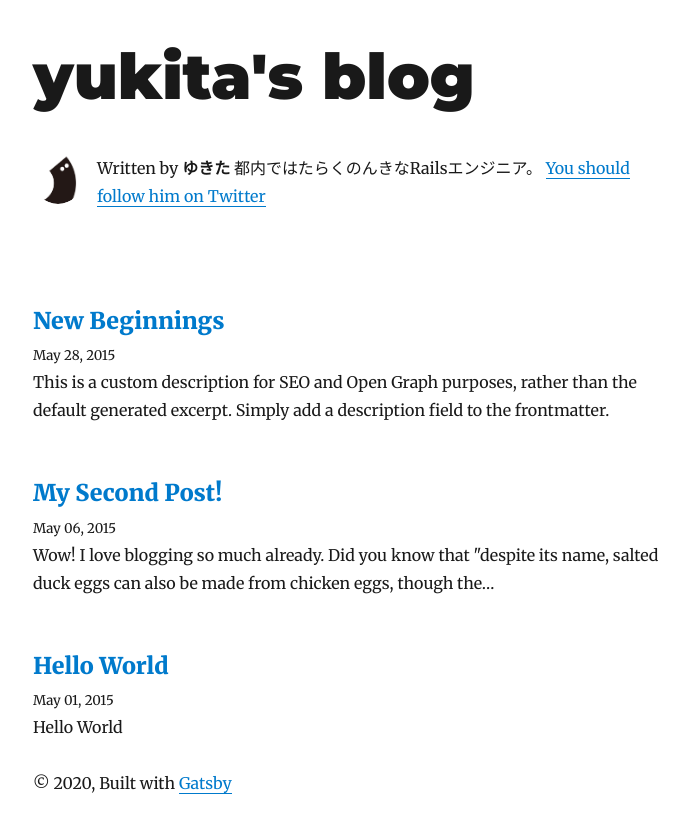
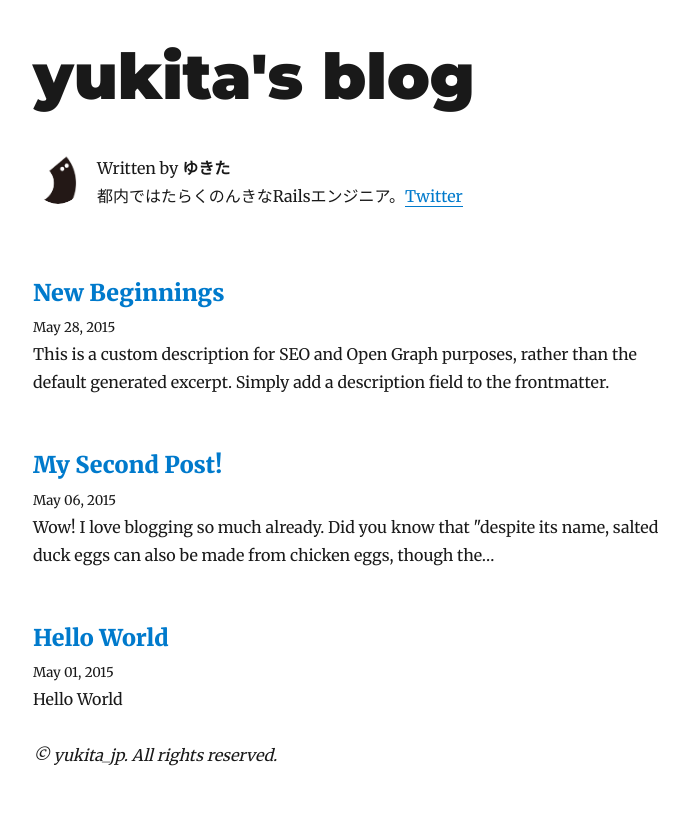
Before and after one commit to creatase/blog, a Gatsby site: page / in a window 1280 px wide. Shown: the whole page, without its empty margins (292-981 px from the left). After the commit the page ends 811 px from the top, so only its background shows below. Built offline with nearby package versions, Linux system fonts and the light colour scheme; Gatsby itself is replaced by a stand-in of ours; some packages are replaced by stand-ins of ours.

Commit message:
Bioとフッターを変更

```diff
--- a/src/components/bio.js
+++ b/src/components/bio.js
@@ -56,13 +56,13 @@ const Bio = () => {
           borderRadius: `50%`,
         }}
       />
-      <p>
-        Written by <strong>{author.name}</strong> {author.summary}
-        {` `}
-        <a href={`https://twitter.com/${social.twitter}`}>
-          You should follow him on Twitter
+      <div>
+        Written by <strong>{author.name}</strong><br/>
+        {author.summary}
+        <a href={`https://twitter.com/${social.twitter}`} target="_blank">
+          Twitter
         </a>
-      </p>
+      </div>
     </div>
   )
 }
--- a/src/components/layout.js
+++ b/src/components/layout.js
@@ -59,9 +59,7 @@ const Layout = ({ location, title, children }) => {
       <header>{header}</header>
       <main>{children}</main>
       <footer>
-        © {new Date().getFullYear()}, Built with
-        {` `}
-        <a href="https://www.gatsbyjs.org">Gatsby</a>
+        <i>© yukita_jp. All rights reserved.</i>
       </footer>
     </div>
   )
```
